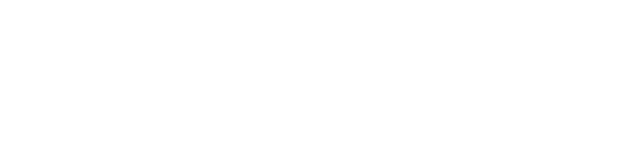
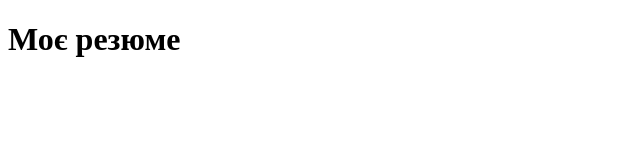
Before and after one commit to BalabanovAlex/hillel, a plain HTML site: page index.html in a window 1280 px wide. Shown: the whole page, without its empty margins (0-640 px from the left). Drawn offline with Linux system fonts and the light colour scheme.

```diff
--- a/index.html
+++ b/index.html
@@ -7,6 +7,6 @@
     <title>Document</title>
 </head>
 <body>
-
+    <h1>Моє резюме</h1>
 </body>
 </html>
```
Also changed, not shown: img/IMG_20230512_114352_628.jpg (added).
